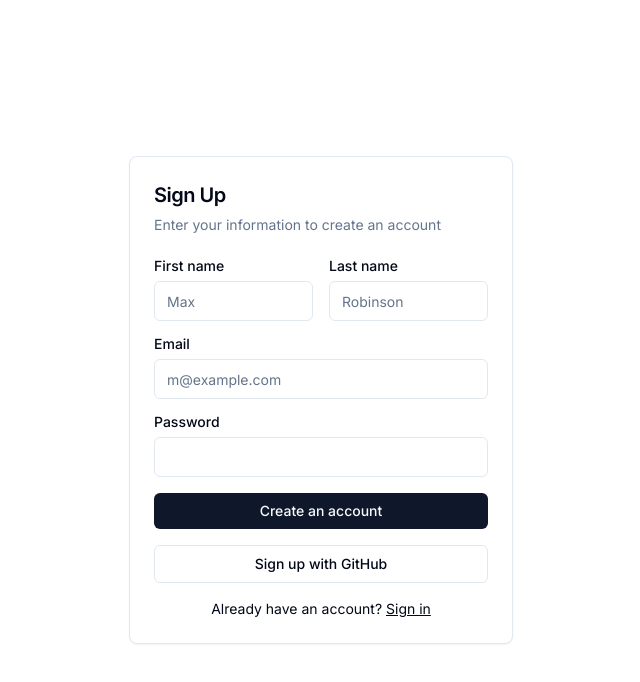
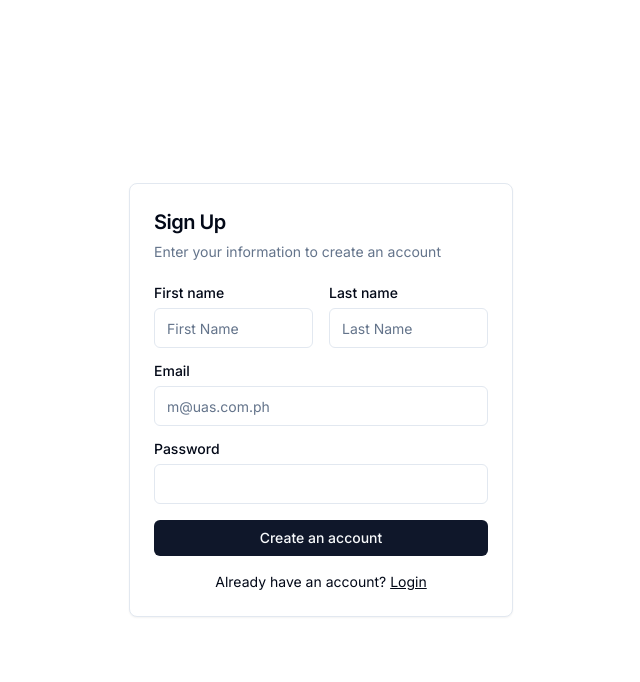
Before and after one commit to Ryoto-stack/Shadcn-Blocks, a Next.js app: page / in a window 1280 px wide. Shown: the top 682 px of the page, without its empty margins (319-959 px from the left). Built offline with nearby package versions, Linux system fonts and the light colour scheme.

Commit message:
loginpage

```diff
--- /dev/null
+++ b/app/login/page.tsx
@@ -0,0 +1,10 @@
+import { LogIn } from '@/components/LogIn'
+import React from 'react'
+
+export default function page() {
+  return (
+    <div>
+      <LogIn/>
+    </div>
+  )
+}
--- a/app/page.tsx
+++ b/app/page.tsx
@@ -1,12 +1,10 @@
-import Image from "next/image";
-import {LoginForm} from "@/components/LoginForm"
+import React from 'react'
+import { SignupForm } from "@/components/SignupForm"
 
-
-export default function Home() {
+export default function SignUp() {
   return (
-    <>
-    <LoginForm/>
-
-    </>
-  );
+    <div>
+      <SignupForm/>
+    </div>
+  )
 }
--- a/components/LoginForm.tsx
+++ b/components/LogIn.tsx
@@ -11,33 +11,24 @@ import {
 import { Input } from "@/components/ui/input";
 import { Label } from "@/components/ui/label";
 
-export function LoginForm() {
+export function LogIn() {
   return (
     <Card className="mx-auto max-w-sm h-full">
       <CardHeader>
-        <CardTitle className="text-xl">Sign Up</CardTitle>
+        <CardTitle className="text-xl">Log In</CardTitle>
         <CardDescription>
-          Enter your information to create an account
+          Enter your information to Log In
         </CardDescription>
       </CardHeader>
       <CardContent>
         <div className="grid gap-4">
-          <div className="grid grid-cols-2 gap-4">
-            <div className="grid gap-2">
-              <Label htmlFor="first-name">First name</Label>
-              <Input id="first-name" placeholder="Max" required />
-            </div>
-            <div className="grid gap-2">
-              <Label htmlFor="last-name">Last name</Label>
-              <Input id="last-name" placeholder="Robinson" required />
-            </div>
-          </div>
-          <div className="grid gap-2">
+
+          <div className="grid grid-cols-1 gap-4">
             <Label htmlFor="email">Email</Label>
             <Input
               id="email"
               type="email"
-              placeholder="m@example.com"
+              placeholder="m@uas.com.ph"
               required
             />
           </div>
@@ -46,17 +37,14 @@ export function LoginForm() {
             <Input id="password" type="password" />
           </div>
           <a href="/dashboard"><Button type="submit" className="w-full py-2">
-            Create an account
+            Log in
           </Button></a>
-          <Button variant="outline" className="w-full py-2">
-            Sign up with GitHub
-          </Button>
         </div>
         <div className="mt-4 text-center text-sm">
-          Already have an account?{" "}
-          <Link href="#" className="underline">
-            Sign in
-          </Link>
+          Dont have an account yet?{" "}
+          <a href="/" className="underline">
+            Sign Up
+          </a>
         </div>
       </CardContent>
     </Card>
--- /dev/null
+++ b/components/SignupForm.tsx
@@ -0,0 +1,61 @@
+import Link from "next/link";
+
+import { Button } from "@/components/ui/button";
+import {
+  Card,
+  CardContent,
+  CardDescription,
+  CardHeader,
+  CardTitle,
+} from "@/components/ui/card";
+import { Input } from "@/components/ui/input";
+import { Label } from "@/components/ui/label";
+
+export function SignupForm() {
+  return (
+    <Card className="mx-auto max-w-sm h-full">
+      <CardHeader>
+        <CardTitle className="text-xl">Sign Up</CardTitle>
+        <CardDescription>
+          Enter your information to create an account
+        </CardDescription>
+      </CardHeader>
+      <CardContent>
+        <div className="grid gap-4">
+          <div className="grid grid-cols-2 gap-4">
+            <div className="grid gap-2">
+              <Label htmlFor="first-name">First name</Label>
+              <Input id="first-name" placeholder="First Name" required />
+            </div>
+            <div className="grid gap-2">
+              <Label htmlFor="last-name">Last name</Label>
+              <Input id="last-name" placeholder="Last Name" required />
+            </div>
+          </div>
+          <div className="grid gap-2">
+            <Label htmlFor="email">Email</Label>
+            <Input
+              id="email"
+              type="email"
+              placeholder="m@uas.com.ph"
+              required
+            />
+          </div>
+          <div className="grid gap-2">
+            <Label htmlFor="password">Password</Label>
+            <Input id="password" type="password" />
+          </div>
+          <a href="/dashboard"><Button type="submit" className="w-full py-2">
+            Create an account
+          </Button></a>
+        </div>
+        <div className="mt-4 text-center text-sm">
+          Already have an account?{" "}
+          <a href="/login" className="underline">
+            Login
+          </a>
+        </div>
+      </CardContent>
+    </Card>
+  );
+}
```
